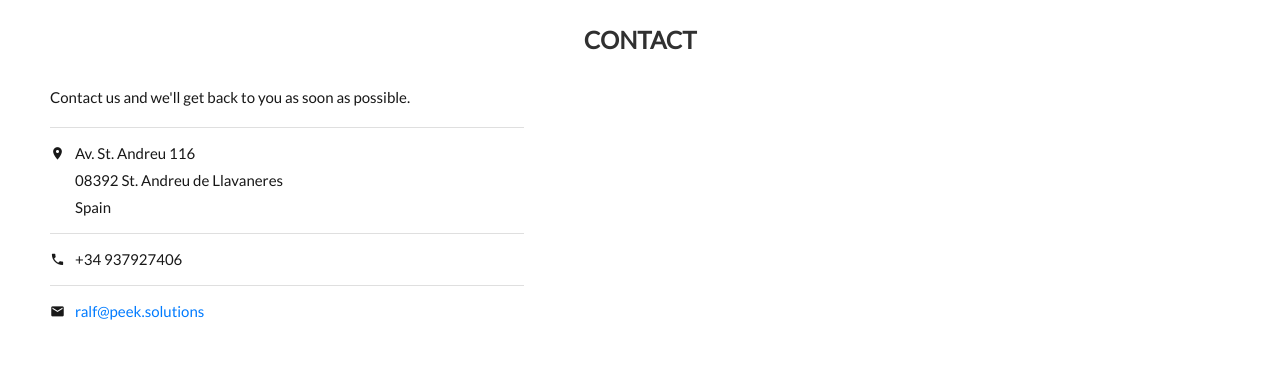
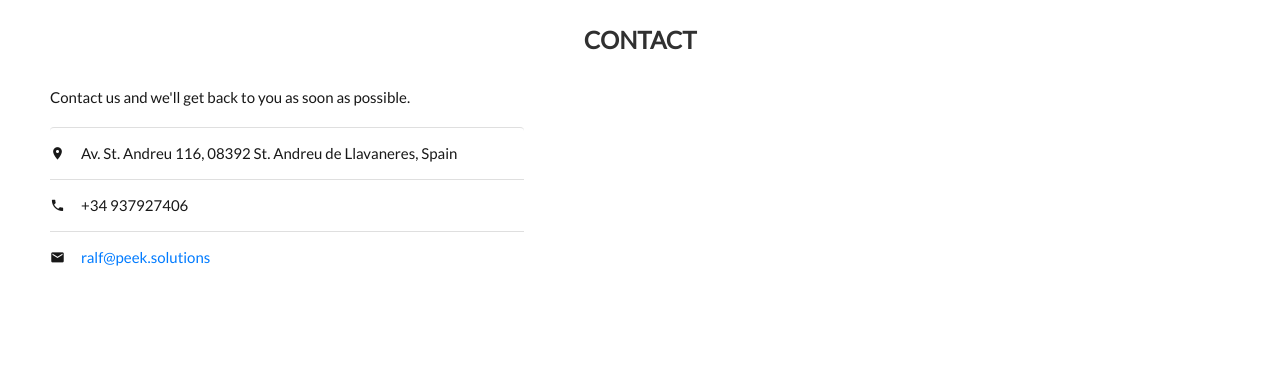
Before and after one commit to khpeek/peek-solutions, a website: page index.html in a window 1280 px wide. Shown: the part 1640-2031 px from the top of the page. Drawn offline with nearby package versions, Linux system fonts and the light colour scheme; some packages are replaced by stand-ins of ours.

Commit message:
Refactored left-hand side of Contact section to use Bootstrap classes

```diff
--- a/index.html
+++ b/index.html
@@ -203,21 +203,20 @@
   <div class="row">
     <div class="col-sm-5">
       <p>Contact us and we'll get back to you as soon as possible.</p>
-      <ul class="list-group list-group-flush">
-        <li class="list-group-item">
+      <ul class="list-group ">
+        <li class="list-group-item border-left-0 border-right-0 d-flex pl-0">
           <i class="mdi mdi-map-marker"></i>
-          <div>Av. St. Andreu 116<br>08392 St. Andreu de Llavaneres<br>Spain</div>
+          <span class="pl-3">Av. St. Andreu 116, 08392 St. Andreu de Llavaneres, Spain</span>
         </li>
-        <li class="list-group-item">
+        <li class="list-group-item border-left-0 border-right-0 d-flex pl-0">
           <i class="mdi mdi-phone"></i>
-          <div>+34 937927406<div>
+          <span class="pl-3">+34 937927406</span>
         </li>
-        <li class="list-group-item">
+        <li class="list-group-item border-left-0 border-right-0 border-bottom-0 d-flex pl-0">
           <i class="mdi mdi-email"></i>
-          <div><a href=mailto:ralf@peek.solutions>ralf@peek.solutions</a><div>
+          <a class="pl-3" href=mailto:ralf@peek.solutions>ralf@peek.solutions</a>
         </li>
       </ul>
-
     </div>
 
     <form id="contactform" action="//formspree.io/ralf@peek.solutions" method="POST">
--- a/stylesheets/peek-solutions.css
+++ b/stylesheets/peek-solutions.css
@@ -10,18 +10,6 @@ body {
 
 #about figcaption {
   width: 400px;
-}
-
-li.list-group-item {
-  display: flex;
-}
-
-li.list-group-item i {
-  margin-left: -20px;
-}
-
-li.list-group-item div {
-  margin-left: 10px;
 }
 
 h2 {
```
